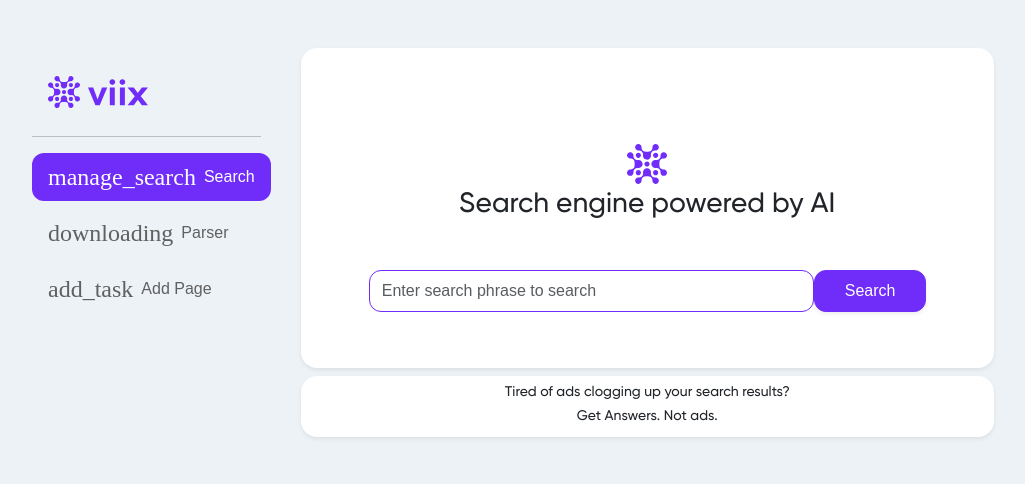
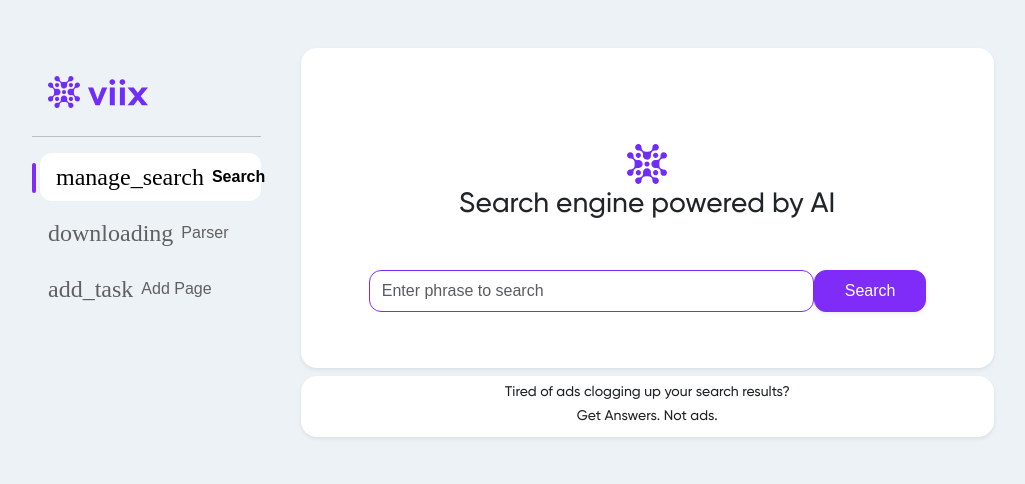
Before and after one commit to diixo/viix-ai, a Django app: page / in a window 1280 px wide. Shown: the top 484 px of the page, without its empty margins (66-1091 px from the left). Run offline with Django 5.2, Linux system fonts and the light colour scheme; some libraries are stand-ins or nearby versions; some web fonts are replaced.

Commit message:
stilization-2

```diff
--- a/core/app_main/static/app_main/assets/css/styles.css
+++ b/core/app_main/static/app_main/assets/css/styles.css
@@ -98,7 +98,7 @@ https://code.visualstudio.com/docs/
     /*--bs-blue-hover: #0c50d0;*/
 
 
-    --bs-violet-bg: #702cf8;
+    --bs-violet-bg: #802cf8;
     --bs-indigo: #6610f2;
     --bs-purple: #6f42c1;
 
@@ -141,8 +141,8 @@ https://code.visualstudio.com/docs/
   --bs-btn-bg: var(--bs-violet-bg);
   --bs-btn-border-color: var(--bs-violet-bg);
   --bs-btn-hover-color: var(--white);
-  --bs-btn-hover-bg: #6528e0;
-  --bs-btn-hover-border-color: #6528e0;
+  --bs-btn-hover-bg: #7028e0;
+  --bs-btn-hover-border-color: #7028e0;
   --bs-btn-focus-shadow-rgb: var(--bs-violet-bg);
   --bs-btn-active-color: var(--white);
   --bs-btn-active-bg: #5a23c8;
@@ -354,8 +354,8 @@ body {
 */
 
 .nav-pills .nav-link.active, .nav-pills .show>.nav-link {
-  color: var(--white);
-  background-color: var(--bs-violet-bg);
+  color: var(--black);
+  background-color: var(--white);
 }
 
 .nav .nav-item:hover .nav-link {
@@ -437,18 +437,20 @@ body {
   margin-top: unset;
   margin-bottom: unset;
   font-weight: 600;
+  /*
   background-color: var(--control-transparent-bgColor-selected, var(--color-action-list-item-default-selected-bg, rgba(208, 215, 222, 0.24)));
+  */
 }
 
 
 .vbar::after {
   position: absolute;
-  top: calc(50% - 15px);  /* 15 = 0.5*height */
+  top: calc(50% - 18px);  /* 15 = 0.5*height */
   left: -8px;
   width: 4px;
   height: 30px;
   content: "";
-  background-color: var(--bs-sky);
+  background-color: var(--bs-violet-bg);
   border-radius: 6px;
 }
 
--- a/core/app_main/templates/app_main/ai-search.html
+++ b/core/app_main/templates/app_main/ai-search.html
@@ -35,7 +35,7 @@
 
                <div class="col-md-8 col-8 ps-0 pe-0" style="margin: 0">
                   <input class="form-control py-2 border-violet rounded-md" type="text" name="query" aria-label="default input example"
-                     placeholder="Enter search phrase to search">
+                     placeholder="Enter phrase to search">
                </div>
 
                <div class="col-md-2 col-3 ps-0 pe-0">
--- a/core/app_main/templates/app_main/base.html
+++ b/core/app_main/templates/app_main/base.html
@@ -48,7 +48,7 @@
                              </div>
                             <hr>
                             <ul class="nav nav-pills flex-column" style="color: #606060;">
-                                <li class="nav-item pb-2">
+                                <li class="vbar pb-2"> <!-- vbar=nav-item -->
                                     <a href="{% url 'app_main:main' %}" class="nav-link active" aria-current="page">
                                         <span class="material-icons">manage_search</span>
                                         Search
```
